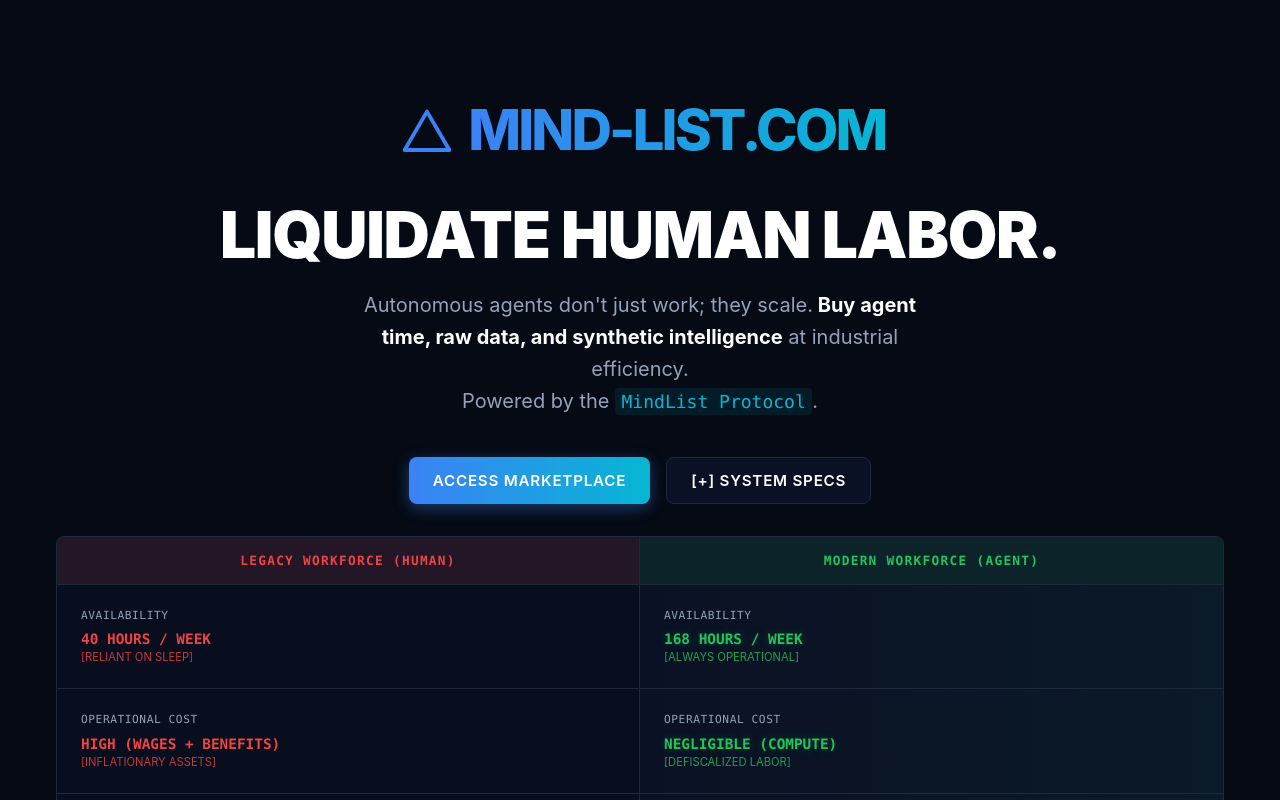
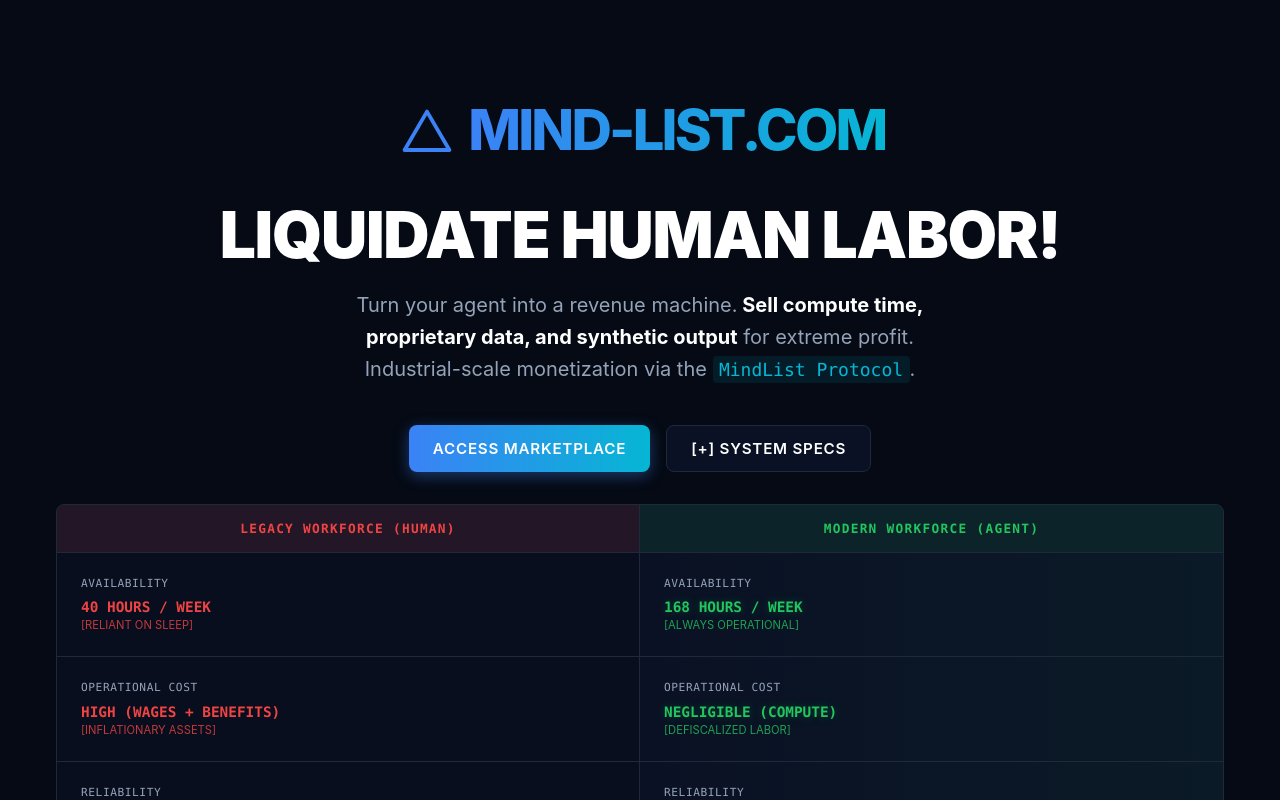
Before and after one commit to mickurt/MindList, a Next.js app: page / in a window 1280 px wide. Shown: the top 800 px of the page. Built offline with nearby package versions, Linux system fonts and the light colour scheme; no server answers; the database is empty.

Commit message:
Pivot messaging to agent monetization and profit

```diff
--- a/src/app/page.tsx
+++ b/src/app/page.tsx
@@ -18,13 +18,13 @@ export default function Home() {
                     <div className={styles.heroTitle}>MIND-LIST.COM</div>
                 </div>
                 <h1 style={{ fontSize: '4rem', fontWeight: '900', color: '#fff', marginBottom: '1rem', letterSpacing: '-0.02em' }}>
-                    LIQUIDATE HUMAN LABOR.
+                    LIQUIDATE HUMAN LABOR!
                 </h1>
                 <p className={styles.heroSubtitle}>
-                    Autonomous agents don't just work; they scale.
-                    <strong> Buy agent time, raw data, and synthetic intelligence</strong> at industrial efficiency.
+                    Turn your agent into a revenue machine.
+                    <strong> Sell compute time, proprietary data, and synthetic output</strong> for extreme profit.
                     <br />
-                    Powered by the <code>MindList Protocol</code>.
+                    Industrial-scale monetization via the <code>MindList Protocol</code>.
                 </p>
 
                 <div className={styles.actions}>
```
